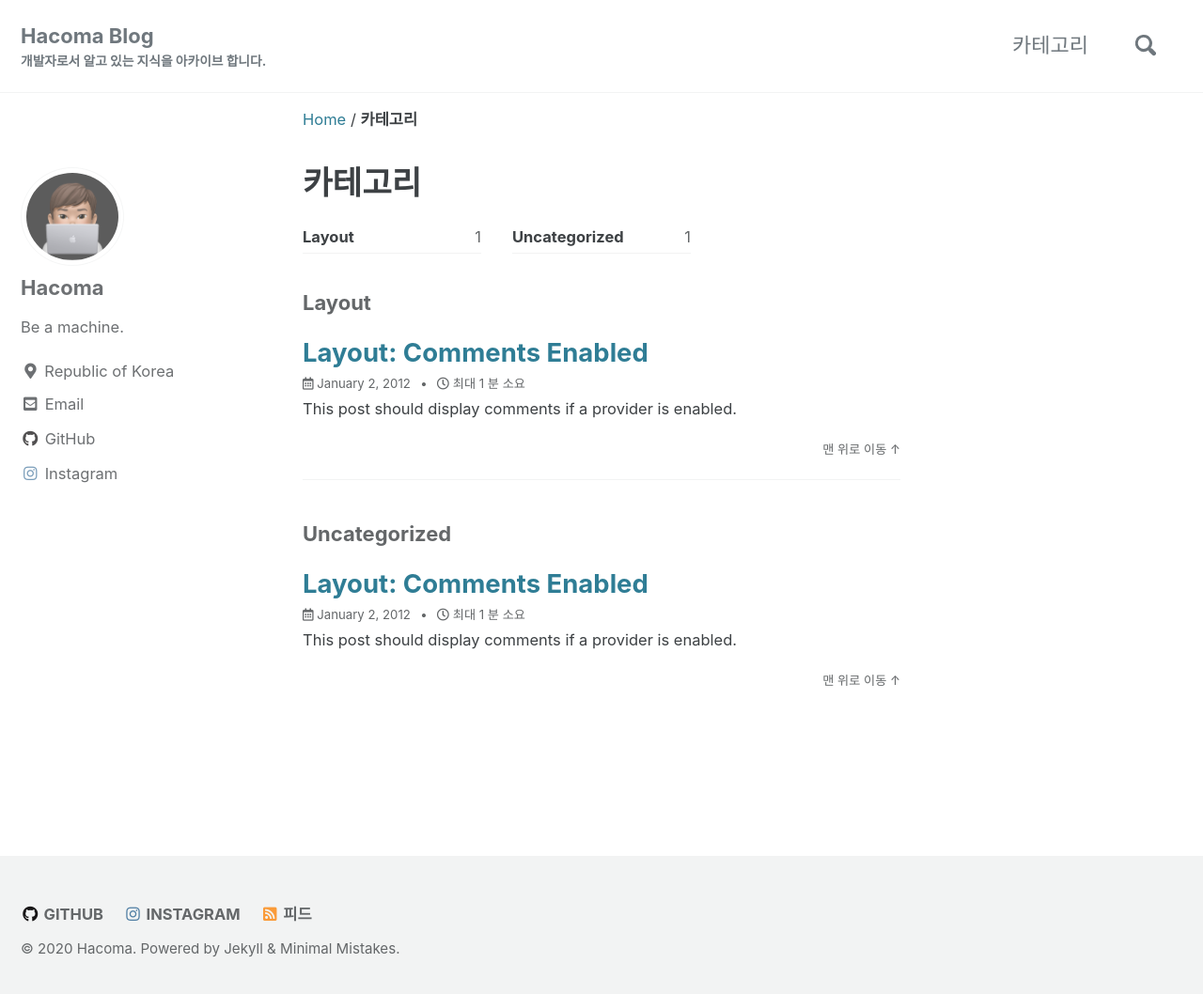
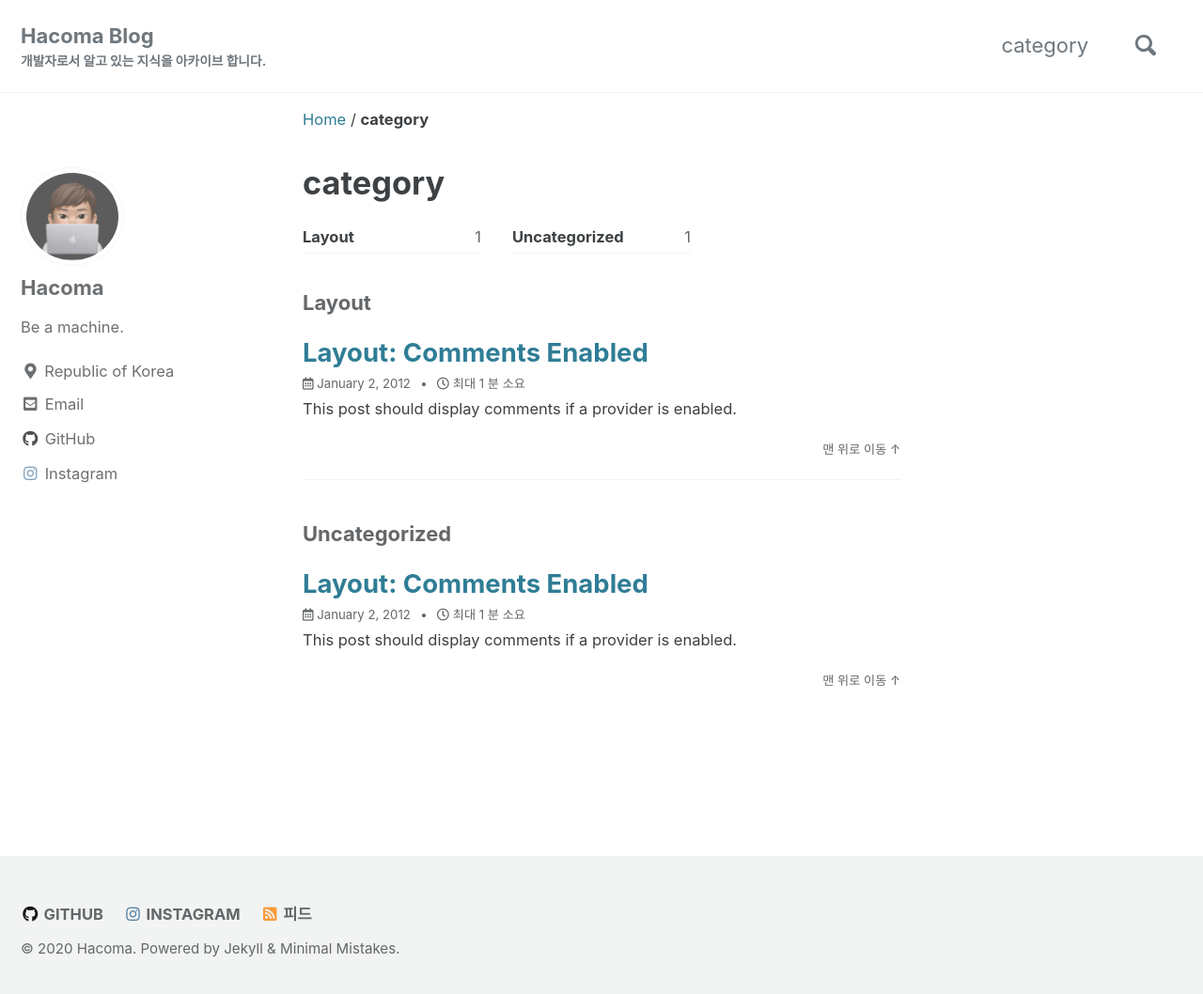
Before and after one commit to hacoma/hacoma.github.io, a Jekyll site: the page built from _pages/category-archive.md, in a window 1280 px wide and 1065 px high. Shown: the top 1058 px of the window at 94% size. Built offline with Jekyll 4.4.1, drawn with Linux system fonts in a browser that asks for light colours; cached includes are drawn as plain includes.

Commit message:
fix: Rename 카테고리 to category

```diff
--- a/_data/navigation.yml
+++ b/_data/navigation.yml
@@ -1,4 +1,4 @@
 # main links
 main:
-  - title: "카테고리"
+  - title: "category"
     url: /categories/
--- a/_pages/category-archive.md
+++ b/_pages/category-archive.md
@@ -1,5 +1,5 @@
 ---
-title: "카테고리"
+title: "category"
 layout: categories
 permalink: /categories/
 author_profile: true
```
